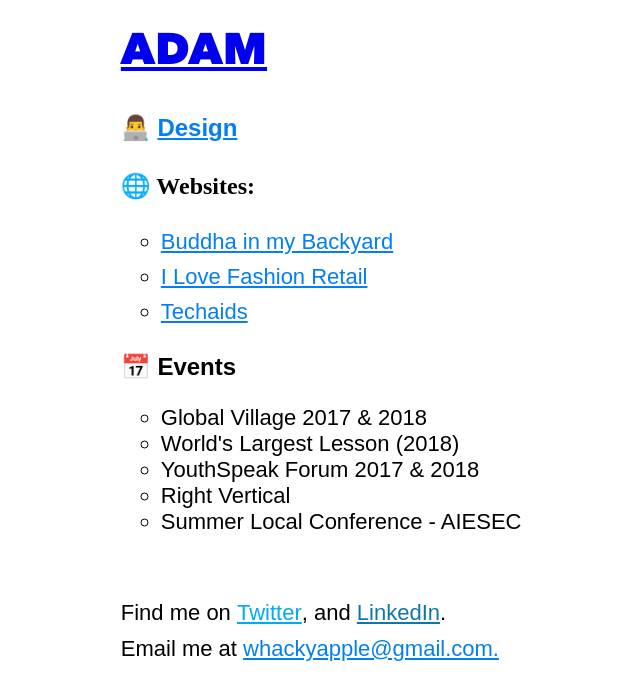
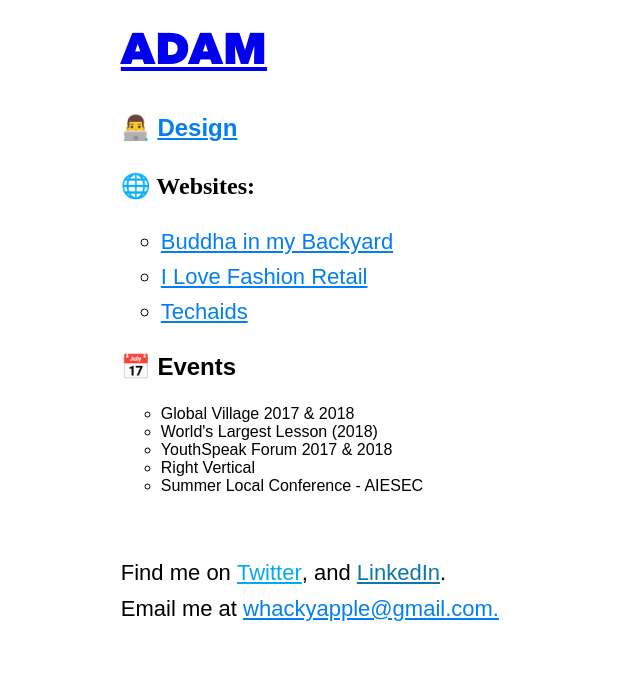
Before and after one commit to adamfredie/adamfredie.github.io, a Jekyll site: the page work.html, which Jekyll copies as it is, in a window 1280 px wide. Shown: the top 700 px of the page, without its empty margins (140-780 px from the left). Built offline with Jekyll 4.4.1, drawn with Linux system fonts in a browser that asks for light colours.

Commit message:
more updates

```diff
--- a/index.html
+++ b/index.html
@@ -121,6 +121,9 @@
 				margin-top:20px;
 				margin-left:0px;
 			}
+			.nav-footer p {
+				font-size:16px;
+			}
 		}
 		.bloo {
 			color: #037ef3;
--- a/me.html
+++ b/me.html
@@ -133,6 +133,9 @@
 			.about-me p {
 				font-size:22px;
 			}
+			.nav-footer p {
+				font-size:16px;
+			}
 		}
 		.bloo {
 			color: #037ef3;
--- a/work.html
+++ b/work.html
@@ -120,6 +120,9 @@
 				margin-top:20px;
 				margin-left:0px;
 			}
+			.nav-footer p {
+				font-size:16px;
+			}
 		}
 		.bloo {
 			color: #037ef3;
@@ -161,7 +164,7 @@
 		ul {
 			list-style:circle;
 		}
-		ul li {
+		ul.websites li {
 			font-size:22px;
 		}
 			.nav-footer {
@@ -190,7 +193,7 @@
 					<nav>
 						<p class="main-work"><h3 style="margin:0;">👨‍💻 <a href="https://behance.net/whacky" class="nav-item"> Design</a></h3></p>
 						<p class="main-work"><h3 style="font-family:'Avenir Next', sans-seri; font-weight:bold;"><span>🌐 </span> Websites:</h3>
-							<ul>
+							<ul class="websites">
 								<li><a href="http://buddhainmybackyard.com/">Buddha in my Backyard</a></li>
 								<li><a href="https://www.ilovefashionretail.com/">I Love Fashion Retail</a></li>
 								<li><a href="http://www.techaids.com/">Techaids</a></li>
```
